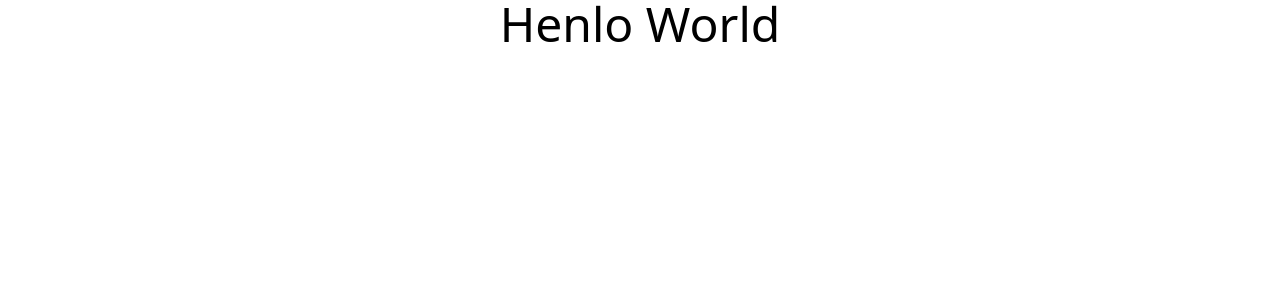
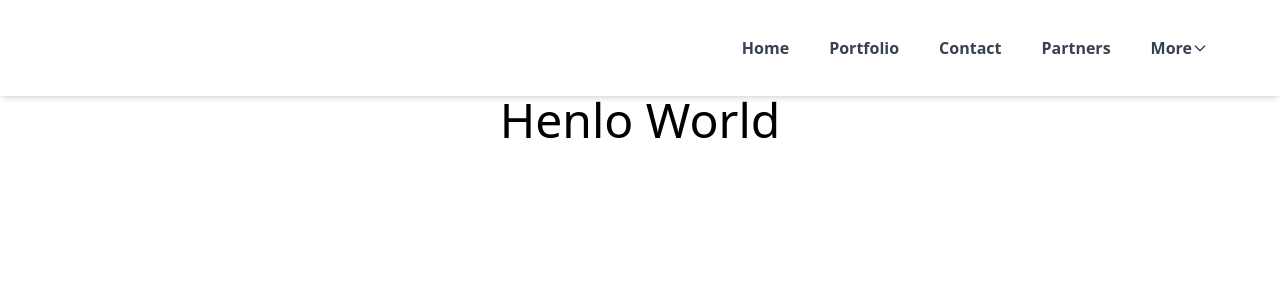
Before and after one commit to bobalok/sinammbo, a Next.js app: page / in a window 1280 px wide. Shown: the top 300 px of the page. Built offline with nearby package versions, Linux system fonts and the light colour scheme.

Commit message:
first commit

```diff
--- /dev/null
+++ b/components/navbar.jsx
@@ -0,0 +1,203 @@
+/* This example requires Tailwind CSS v2.0+ */
+// import { Fragment, useState } from "react";
+
+// import { Disclosure, Menu, Transition, Switch } from "@headlessui/react";
+import { Fragment } from "react";
+import { Disclosure, Menu, Transition } from "@headlessui/react";
+import {
+  // BriefcaseIcon,
+  // BellIcon,
+  MenuIcon,
+  XIcon,
+  ChevronDownIcon,
+} from "@heroicons/react/outline";
+import Link from "next/link";
+// import Image from "next/image";
+
+const defaultNavigation = [
+  // { name: "Residential", href: "/residential", current: false },
+  // { name: "Business", href: "/", current: false },
+  // { name: "Blog", href: "#", current: false },
+  { name: "Home", href: "/", current: false },
+  { name: "Portfolio", href: "/portfolio", current: false },
+  { name: "Contact", href: "/contact", current: false },
+  { name: "Partners", href: "/partners", current: false },
+  //   { name: "More", href: "#whyus", current: false },
+  // { name: "F.A.Q", href: "/", current: false },
+];
+
+const dropdownNavigation = [
+  // { name: " O&M Support", href: "/onm", current: false },
+  { name: "Acquired Memberships", href: "/memberships", current: false },
+  { name: "Sister Concern", href: "/sisconcern", current: false },
+  {
+    name: "Download Business Profile",
+    href: "/docs/ESEL-ES_Company-Profile.pdf",
+    current: false,
+  },
+];
+
+function classNames(...classes) {
+  return classes.filter(Boolean).join(" ");
+}
+
+function MyLink(props) {
+  let { href, children, ...rest } = props;
+  return (
+    <Link href={href}>
+      <a {...rest}>{children}</a>
+    </Link>
+  );
+}
+
+export default function navbar() {
+  return (
+    <Disclosure
+      as='nav'
+      className='sticky z-50 top-0 shadow-md px-4 backdrop-blur-lg bg-white/90'
+    >
+      {({ open }) => (
+        <>
+          <div className='max-w-8xl mx-auto md:px-14'>
+            <div className='relative flex items-center justify-between h-24'>
+              <div className='absolute inset-y-0 right-0 flex items-center lg:hidden'>
+                {/* Mobile menu button*/}
+                <Disclosure.Button className='inline-flex items-center justify-center p-2 rounded-md text-gray-400 hover:text-white hover:bg-gray-700 focus:outline-none focus:ring-2 focus:ring-inset focus:ring-white'>
+                  <span className='sr-only'>Open main menu</span>
+                  {open ? (
+                    <XIcon className='block h-6 w-6' aria-hidden='true' />
+                  ) : (
+                    <MenuIcon className='block h-6 w-6' aria-hidden='true' />
+                  )}
+                </Disclosure.Button>
+              </div>
+              <div className='flex-1 flex md:items-stretch md:justify-start'>
+                <div className='flex-shrink-0 flex items-center'>
+                  <Link href='/'>
+                    <a className='bg-logo-default bg-no-repeat w-72 sm:w-96 h-14 sm:h-14'></a>
+                  </Link>
+                </div>
+              </div>
+              <div className='hidden lg:block sm:ml-6 select-none '>
+                <div className='flex md:space-x-4 lg:space-x-10 py-4'>
+                  {defaultNavigation.map((item) => (
+                    <MyLink
+                      key={item.name}
+                      href={item.href}
+                      className={classNames(
+                        item.current
+                          ? "focus:text-tatsuBTN2 xs:bg-gray-900"
+                          : "hover:text-blue-600 focus:text-blue-500",
+                        "rounded-md text-gray-700 text-base font-bold"
+                      )}
+                      aria-current={item.current ? "page" : undefined}
+                    >
+                      {item.name}
+                    </MyLink>
+                  ))}
+                  <Menu as='div' className=''>
+                    <div>
+                      <Menu.Button className='relative inline-flex justify-center items-center w-full text-md font-bold text-gray-700 hover:text-blue-600'>
+                        More
+                        <ChevronDownIcon
+                          className='w-4 h-4'
+                          aria-hidden='true'
+                        />
+                      </Menu.Button>
+                    </div>
+                    <Transition
+                      as={Fragment}
+                      enter='transition ease-out duration-100'
+                      enterFrom='transform opacity-0 scale-95'
+                      enterTo='transform opacity-100 scale-100'
+                      leave='transition ease-in duration-75'
+                      leaveFrom='transform opacity-100 scale-100'
+                      leaveTo='transform opacity-0 scale-95'
+                    >
+                      <Menu.Items className='absolute right-0 w-56 mt-2 origin-top-right backdrop-blur-sm bg-white/90 divide-y divide-gray-100 rounded-md shadow-lg ring-1 ring-black ring-opacity-5 focus:outline-none'>
+                        <div className='px-4 py-8 flex flex-col space-y-2 text-gray-700 text-base font-bold'>
+                          {/* <Menu.Item>
+                            <MyLink href='/onm' className='hover:text-blue-600'>
+                              O&amp;M Support
+                            </MyLink>
+                          </Menu.Item>
+                          <hr /> */}
+                          <Menu.Item>
+                            <MyLink
+                              href='/memberships'
+                              className='hover:text-blue-600'
+                            >
+                              Acquired Memberships
+                            </MyLink>
+                          </Menu.Item>
+                          <hr />
+                          <Menu.Item>
+                            <MyLink
+                              href='/sisconcern'
+                              className='hover:text-blue-600'
+                            >
+                              Sister Concern
+                            </MyLink>
+                          </Menu.Item>
+                          <Menu.Item>
+                            <a
+                              href='/docs/ESEL-ES_Company-Profile.pdf'
+                              alt='Download Energy Solution Company Profile'
+                              target='_self'
+                              rel='noopener noreferrer'
+                              className='hover:text-blue-600'
+                            >
+                              Download Business Profile
+                            </a>
+                          </Menu.Item>
+                        </div>
+                      </Menu.Items>
+                    </Transition>
+                  </Menu>
+                </div>
+              </div>
+            </div>
+          </div>
+
+          <Disclosure.Panel className='lg:hidden'>
+            <div className='px-2 pt-2 pb-3 space-y-1'>
+              {defaultNavigation.map((item) => (
+                <Disclosure.Button
+                  key={item.name}
+                  as='a'
+                  href={item.href}
+                  className={classNames(
+                    item.current
+                      ? "bg-gray-900 text-white"
+                      : "text-gray-600 hover:bg-gray-700 hover:text-white",
+                    "block px-3 py-2 rounded-md text-base font-medium"
+                  )}
+                  aria-current={item.current ? "page" : undefined}
+                >
+                  {item.name}
+                </Disclosure.Button>
+              ))}
+              {/* otheritems */}
+              {dropdownNavigation.map((item) => (
+                <Disclosure.Button
+                  key={item.name}
+                  as='a'
+                  href={item.href}
+                  className={classNames(
+                    item.current
+                      ? "bg-gray-900 text-white"
+                      : "text-gray-600 hover:bg-gray-700 hover:text-white",
+                    "block px-3 py-2 rounded-md text-base font-medium"
+                  )}
+                  aria-current={item.current ? "page" : undefined}
+                >
+                  {item.name}
+                </Disclosure.Button>
+              ))}
+            </div>
+          </Disclosure.Panel>
+        </>
+      )}
+    </Disclosure>
+  );
+}
--- a/pages/index.js
+++ b/pages/index.js
@@ -1,18 +1,21 @@
 import Head from "next/head";
 // import Image from "next/image";
 // import styles from "../styles/Home.module.css";
+
+import Navbar from "../components/navbar";
 
 export default function Home() {
   return (
     <div>
       <Head>
-        <title>Nextjs with Tailwindcss </title>
+        <title>Sinamm Development </title>
         <meta
           name='description'
           content='Generated by Nextjs with Tailwindcss'
         />
         <link rel='icon' href='/favicon.ico' />
       </Head>
+      <Navbar />
       <h1 className='text-center text-5xl'>Henlo World</h1>
     </div>
   );
--- a/tailwind.config.js
+++ b/tailwind.config.js
@@ -7,5 +7,6 @@ module.exports = {
   theme: {
     extend: {},
   },
+
   plugins: [],
 };
```
Also changed, not shown: package.json (+4 -3 lines), components/footer.js (deleted), components/footer.jsx (added), components/header.js (deleted), components/header.jsx (added), components/layout.jsx (renamed from components/layout.js), components/meta.jsx (renamed from components/meta.js), public/favicon/sinamm_logo.svg (added).
